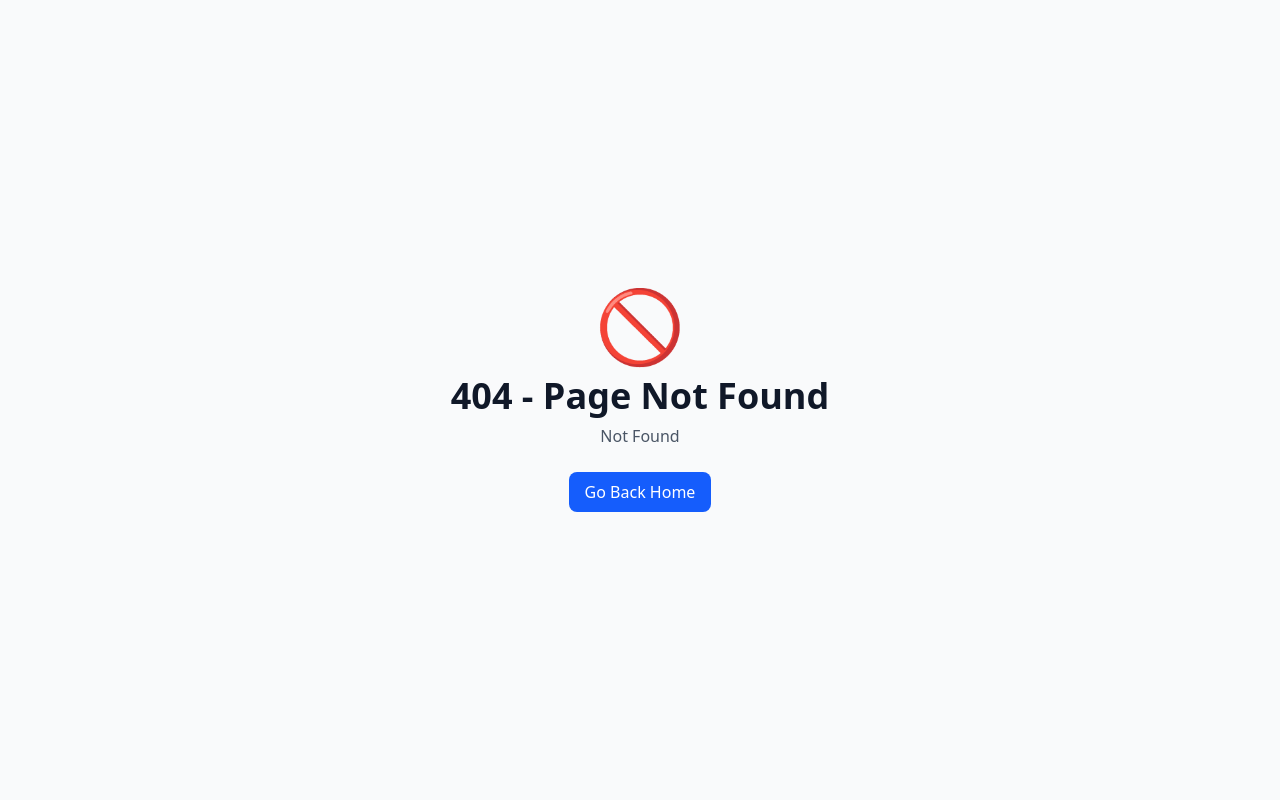
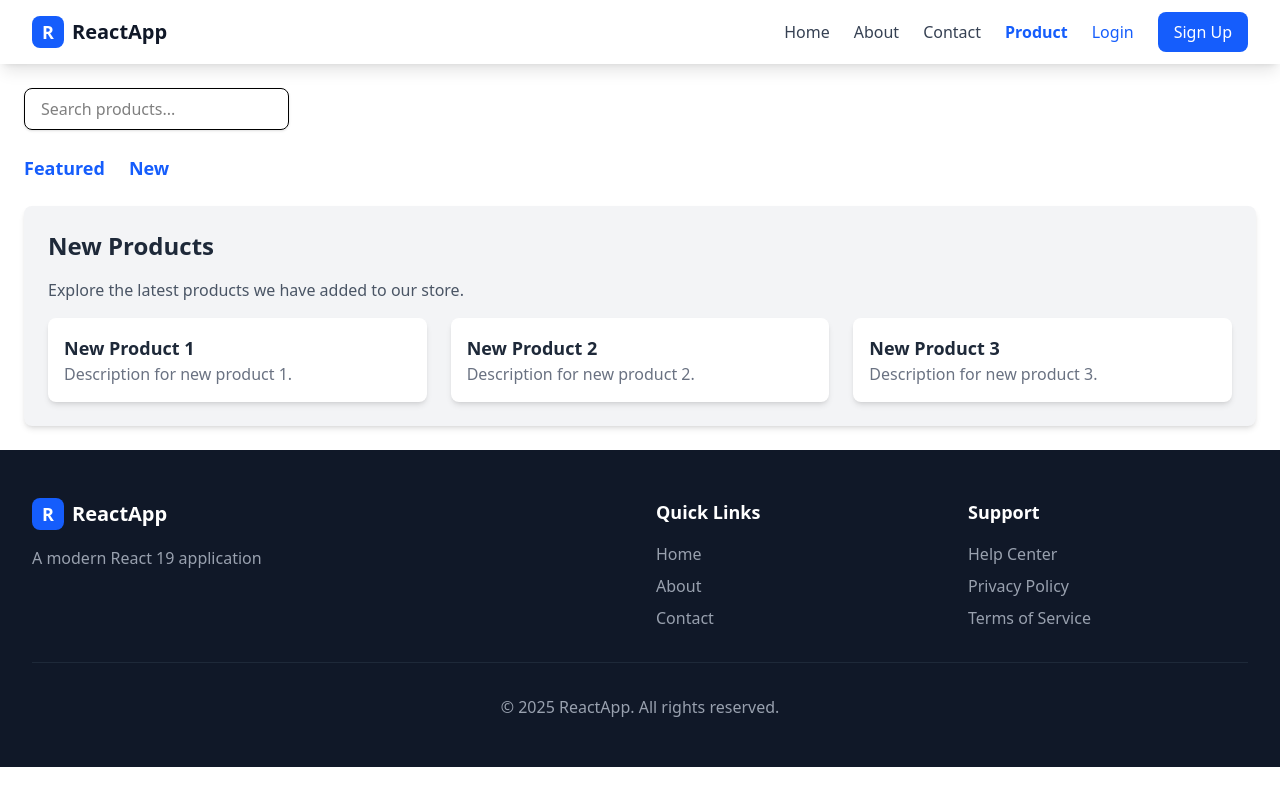
Before and after one commit to msaShahid/mega_project, a React (Vite) app in the folder react-router/: page /product/new in a window 1280 px wide. Before the commit this address had no page. Built offline with nearby package versions, Linux system fonts and the light colour scheme.

Commit message:
`feat; use nested route`

```diff
--- /dev/null
+++ b/react-router/src/components/FeaturedProducts.jsx
@@ -0,0 +1,27 @@
+const FeaturedProducts = () => {
+    return (
+        <div className="p-6 bg-gray-100 rounded-lg shadow-md">
+            <h2 className="text-2xl font-semibold text-gray-800 mb-4">Featured Products</h2>
+            <p className="text-gray-600">Here is a list of our best-selling featured products.</p>
+
+            <div className="mt-4 grid grid-cols-1 sm:grid-cols-2 lg:grid-cols-3 gap-6">
+
+                <div className="bg-white p-4 rounded-lg shadow-md hover:shadow-lg transition duration-200">
+                    <h3 className="font-semibold text-lg text-gray-800">Product 1</h3>
+                    <p className="text-gray-500">Description for product 1.</p>
+                </div>
+                <div className="bg-white p-4 rounded-lg shadow-md hover:shadow-lg transition duration-200">
+                    <h3 className="font-semibold text-lg text-gray-800">Product 2</h3>
+                    <p className="text-gray-500">Description for product 2.</p>
+                </div>
+                <div className="bg-white p-4 rounded-lg shadow-md hover:shadow-lg transition duration-200">
+                    <h3 className="font-semibold text-lg text-gray-800">Product 3</h3>
+                    <p className="text-gray-500">Description for product 3.</p>
+                </div>
+
+            </div>
+        </div>
+    );
+};
+
+export default FeaturedProducts;
--- a/react-router/src/components/Header.jsx
+++ b/react-router/src/components/Header.jsx
@@ -10,6 +10,7 @@ export const Header = () => {
     { label: 'Home', to: '/' },
     { label: 'About', to: 'about' },
     { label: 'Contact', to: 'contact' },
+    { label: 'Product', to: 'product' },
   ];
 
   return (
--- /dev/null
+++ b/react-router/src/components/NewProducts.jsx
@@ -0,0 +1,27 @@
+const NewProducts = () => {
+    return (
+        <div className="p-6 bg-gray-100 rounded-lg shadow-md">
+            <h2 className="text-2xl font-semibold text-gray-800 mb-4">New Products</h2>
+            <p className="text-gray-600">Explore the latest products we have added to our store.</p>
+
+            <div className="mt-4 grid grid-cols-1 sm:grid-cols-2 lg:grid-cols-3 gap-6">
+
+                <div className="bg-white p-4 rounded-lg shadow-md hover:shadow-lg transition duration-200">
+                    <h3 className="font-semibold text-lg text-gray-800">New Product 1</h3>
+                    <p className="text-gray-500">Description for new product 1.</p>
+                </div>
+                <div className="bg-white p-4 rounded-lg shadow-md hover:shadow-lg transition duration-200">
+                    <h3 className="font-semibold text-lg text-gray-800">New Product 2</h3>
+                    <p className="text-gray-500">Description for new product 2.</p>
+                </div>
+                <div className="bg-white p-4 rounded-lg shadow-md hover:shadow-lg transition duration-200">
+                    <h3 className="font-semibold text-lg text-gray-800">New Product 3</h3>
+                    <p className="text-gray-500">Description for new product 3.</p>
+                </div>
+
+            </div>
+        </div>
+    );
+};
+
+export default NewProducts;
--- /dev/null
+++ b/react-router/src/pages/Product.jsx
@@ -0,0 +1,44 @@
+import { Link, Outlet } from "react-router-dom";
+
+const Product = () => {
+    return (
+       <>
+            <div className="max-w-7xl mx-auto p-6">
+                <div className="flex justify-between items-center mb-6">
+                    <input
+                        type="text"
+                        name="search"
+                        id="search"
+                        placeholder="Search products..."
+                        className="px-4 py-2 border rounded-lg shadow-sm focus:outline-none focus:ring-2 focus:ring-blue-500"
+                    />
+                </div>
+
+                <nav className="mb-6">
+                    <ul className="flex space-x-6">
+                        <li>
+                            <Link
+                                to="featured"
+                                className="text-lg text-blue-600 hover:text-blue-800 font-semibold transition duration-200"
+                            >
+                                Featured
+                            </Link>
+                        </li>
+                        <li>
+                            <Link
+                                to="new"
+                                className="text-lg text-blue-600 hover:text-blue-800 font-semibold transition duration-200"
+                            >
+                                New
+                            </Link>
+                        </li>
+                    </ul>
+                </nav>
+
+                <Outlet />
+            </div>
+       </>
+    );
+};
+
+export default Product;
--- a/react-router/src/routes/AppRoutes.jsx
+++ b/react-router/src/routes/AppRoutes.jsx
@@ -6,6 +6,10 @@ import { NotFound } from "../pages/NotFound";
 const Home = lazy(() => import('../pages/Home'))
 const About = lazy(() => import('../pages/About'))
 const Contact = lazy(() => import('../pages/Contact'))
+const Product = lazy(() => import('../pages/Product'))
+
+const Featured = lazy(() => import('../components/FeaturedProducts'))
+const New = lazy(() => import('../components/NewProducts'))
 
 // eslint-disable-next-line no-unused-vars
 const withSuspense = (Component) => (
@@ -22,7 +26,15 @@ const router = createBrowserRouter([
         children : [
             {index: true, element: withSuspense(Home)},
             {path: 'about', element: withSuspense(About)},
-            {path: 'contact', element: withSuspense(Contact)}
+            {path: 'contact', element: withSuspense(Contact)},
+            {
+                path: 'product',
+                element: withSuspense(Product),
+                children: [
+                    {path:'featured', element: withSuspense(Featured)},
+                    {path:'new', element: withSuspense(New)},
+                ]
+            },
         ],
 
     },
```
